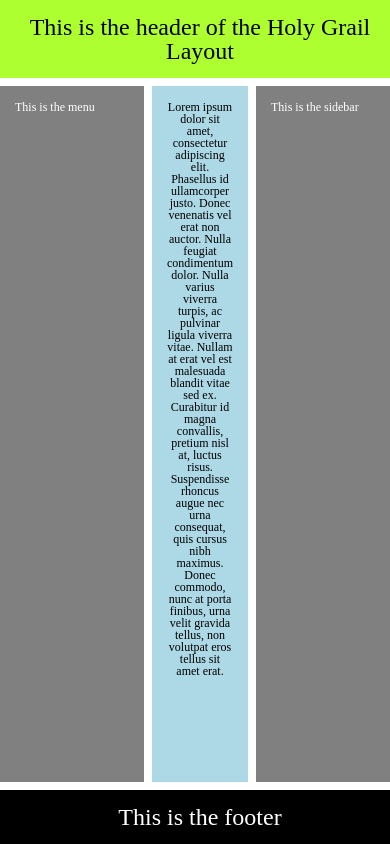
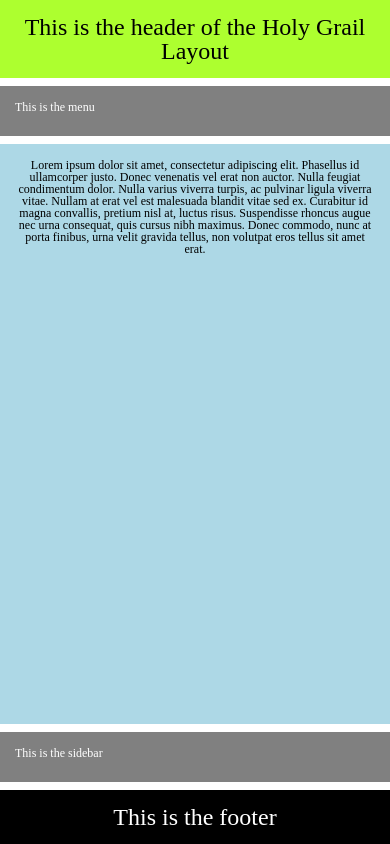
Before and after one commit to kelemen-93/holy-grail-layout, a plain HTML site: page index.html in a window 390 px wide. Drawn offline with Linux system fonts and the light colour scheme.

Commit message:
added media queries

```diff
--- a/css/main.css
+++ b/css/main.css
@@ -18,6 +18,24 @@ html {
   height: 100vh;
 }
 
+
+/* === Media Queries === */
+
+@media screen and (max-width: 770px) {
+  .container {
+    grid-template-areas:
+      "header"
+      "menu"
+      "main"
+      "sidebar"
+      "footer";
+    grid-template-columns: 1fr;
+    grid-template-rows: auto 50px 1fr 50px auto;
+  }
+}
+
+/* === Grid Area Properties === */
+
 .header, .menu, .main, .sidebar, .footer {
   padding: 15px;
 }
@@ -28,36 +46,31 @@ html {
 }
 
 .header {
-  grid-column: 1 / 4;
-  grid-row: 1 / 2;
+  grid-area: header;
   background-color: greenyellow;
   color: black;
 }
 
 .menu {
-  grid-column: 1 / 2;
-  grid-row: 2 / 3;
+  grid-area: menu;
   background-color: gray;
   color: white;
 }
 
 .main {
-  grid-column: 2 / 3;
-  grid-row: 2 / 3;
+  grid-area: main;
   background-color: lightblue;
   text-align: center;
 }
 
 .sidebar {
-  grid-column: 3 / 4;
-  grid-row: 2 / 3;
+  grid-area: sidebar;
   background-color: gray;
   color: white;
 }
 
 .footer {
-  grid-column: 1 / 4;
-  grid-row: 3 / 4;
+  grid-area: footer;
   background-color: black;
   color: white;
 }
```
